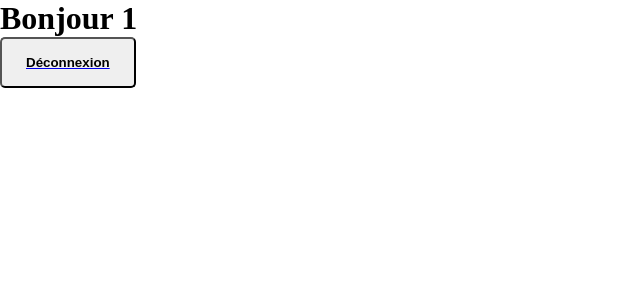
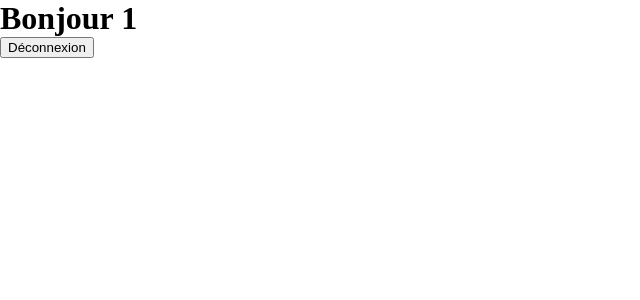
Before and after one commit to rum7/crazee-b, a React (Vite) app: page /order/1 in a window 1280 px wide. Shown: the top 300 px of the page, without its empty margins (0-640 px from the left). Built offline with nearby package versions, Linux system fonts and the light colour scheme.

Commit message:
💄 F03: BUTTON > Update the style to be only used by this component

```diff
--- a/src/components/ui/button/Button.tsx
+++ b/src/components/ui/button/Button.tsx
@@ -17,7 +17,7 @@ export function Button({
   return (
     <button
         type="submit"
-        className={`${variant} ${size}`}
+        className={`button ${variant} ${size}`}
     >
         {label}
         {Icon}
--- a/src/components/ui/button/button.css
+++ b/src/components/ui/button/button.css
@@ -1,4 +1,4 @@
-button {
+.button {
 	display: flex;
 	align-items: center;
 	justify-content: center;
```
